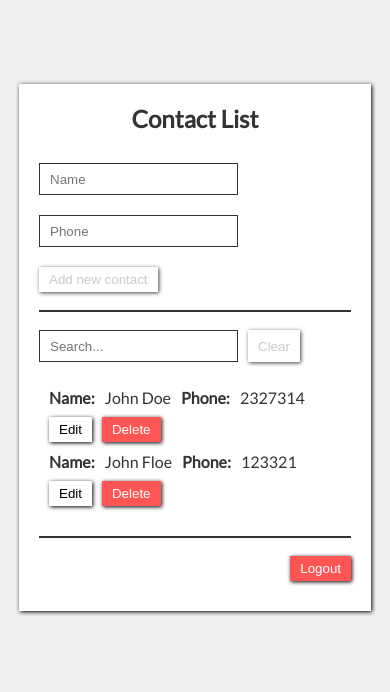
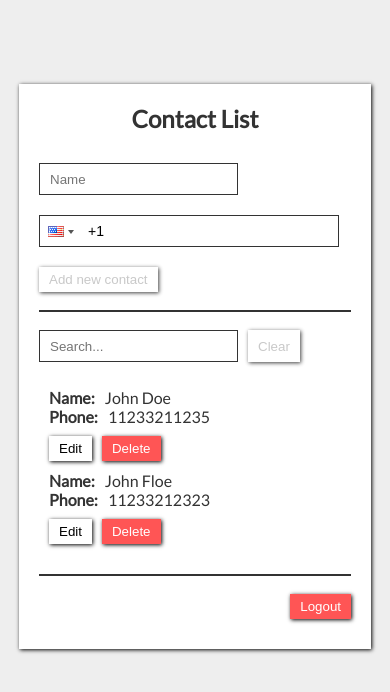
Before and after one commit to qqoen/contact-list, a React (Vite) app: page /contacts in a window 390 px wide. Shown: the top 692 px of the page. Built offline with nearby package versions, Linux system fonts and the light colour scheme; data requests are answered from the project's data file.

Commit message:
added proper phone input

```diff
--- /dev/null
+++ b/assets/phone-input-2.css
@@ -0,0 +1,16 @@
+.react-tel-input {
+    margin: 10px 0;
+}
+.react-tel-input .form-control {
+    border-radius: 0 !important;
+    border-color: #333 !important;
+    height: 32px !important;
+}
+.react-tel-input .flag-dropdown {
+    top: 1px !important;
+    bottom: 1px !important;
+    left: 1px;
+    border: none !important;
+    border-radius: 0 !important;
+    background-color: white !important;
+}
--- a/index.html
+++ b/index.html
@@ -7,6 +7,7 @@
 
     <link href="https://fonts.googleapis.com/css2?family=Lato&display=swap" rel="stylesheet">
 
+    <link rel="stylesheet" href="./assets/phone-input-2.css">
     <link rel="stylesheet" href="./assets/spinner.css">
     <link rel="stylesheet" href="./assets/reset.css">
     <link rel="stylesheet" href="./assets/main.css">
--- a/package.json
+++ b/package.json
@@ -13,6 +13,7 @@
   "dependencies": {
     "react": "^16.13.1",
     "react-dom": "^16.13.1",
+    "react-phone-input-2": "^2.13.7",
     "react-router-dom": "^5.2.0"
   },
   "devDependencies": {
--- a/server/db.json
+++ b/server/db.json
@@ -2,12 +2,12 @@
   "contacts": [
     {
       "name": "John Doe",
-      "phone": "2327314",
+      "phone": "11233211235",
       "id": 1
     },
     {
       "name": "John Floe",
-      "phone": "123321",
+      "phone": "11233212323",
       "id": 2
     }
   ]
--- a/src/components/ContactForm.tsx
+++ b/src/components/ContactForm.tsx
@@ -1,4 +1,6 @@
 import * as React from 'react';
+import PhoneInput from 'react-phone-input-2';
+import 'react-phone-input-2/lib/style.css';
 
 import { IContact } from '../types';
 
@@ -10,21 +12,12 @@ interface IProp {
 }
 
 const maxNameInput = 20;
-const maxPhoneInput = 10;
 
 export default function ContactForm(props: IProp): JSX.Element {
     const onNameChange = (e: React.ChangeEvent<HTMLInputElement>) => {
         const name = e.target.value.slice(0, maxNameInput);
 
         props.onNameChange(name);
-    };
-
-    const onPhoneChange = (e: React.ChangeEvent<HTMLInputElement>) => {
-        const phone = e.target.value
-            .replace(/[^0-9]/g, '')
-            .slice(0, maxPhoneInput);
-
-        props.onPhoneChange(phone);
     };
 
     return (
@@ -36,12 +29,12 @@ export default function ContactForm(props: IProp): JSX.Element {
                 value={props.contact.name}
                 onChange={onNameChange} />
 
-            <input
-                className="input item"
-                type="text"
-                placeholder="Phone"
-                value={props.contact.phone}
-                onChange={onPhoneChange} />
+            <div className="item">
+                <PhoneInput
+                    country={'us'}
+                    value={props.contact.phone}
+                    onChange={props.onPhoneChange} />
+            </div>
         </div>
     );
 }
--- a/src/components/ContactList.tsx
+++ b/src/components/ContactList.tsx
@@ -202,7 +202,7 @@ export default class ContactList extends React.Component<unknown, IState> {
 
     private isAddFormValid = () => {
         return this.state.newContact.name !== '' &&
-            this.state.newContact.phone !== '';
+            this.state.newContact.phone.length >= 11;
     };
 
     private onClear = () => {
--- a/src/components/ContactListItem.tsx
+++ b/src/components/ContactListItem.tsx
@@ -38,7 +38,11 @@ export default class ContactListItem extends React.Component<IProps, IState> {
                         onPhoneChange={this.onPhoneChange} />
 
                     <div className="flex">
-                        <button className="button primary item" onClick={this.saveContact}>Save</button>
+                        <button
+                            className="button primary item"
+                            onClick={this.saveContact}
+                            disabled={!this.isFormValid()}>Save</button>
+
                         <button className="button item" onClick={this.cancelEdit}>Cancel</button>
                     </div>
                 </li>
@@ -111,4 +115,9 @@ export default class ContactListItem extends React.Component<IProps, IState> {
             },
         });
     }
+
+    private isFormValid = () => {
+        return this.state.contact.name !== '' &&
+            this.state.contact.phone.length >= 11;
+    };
 }
```
Also changed, not shown: 2 other files (tests, documents, lock files or other folders).
